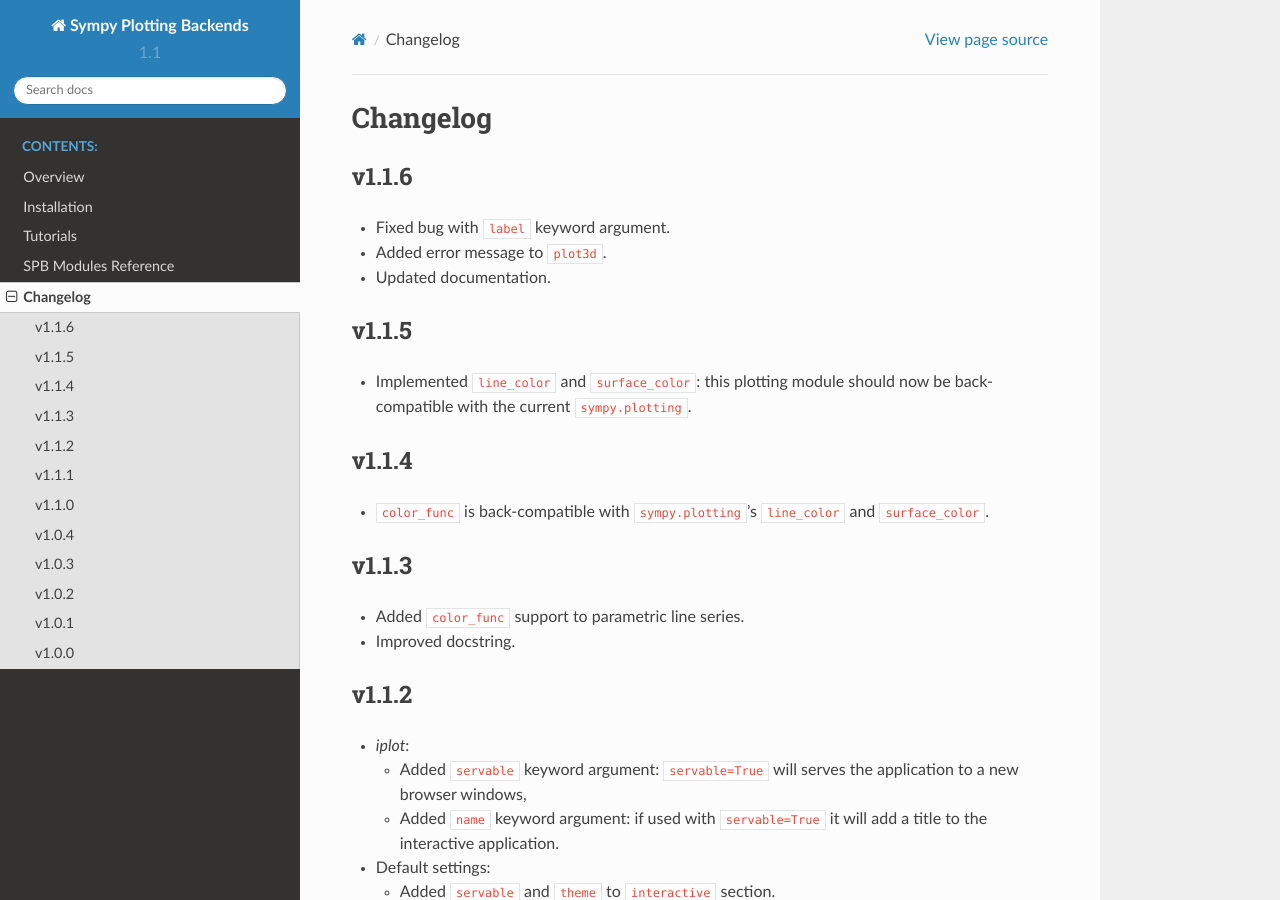
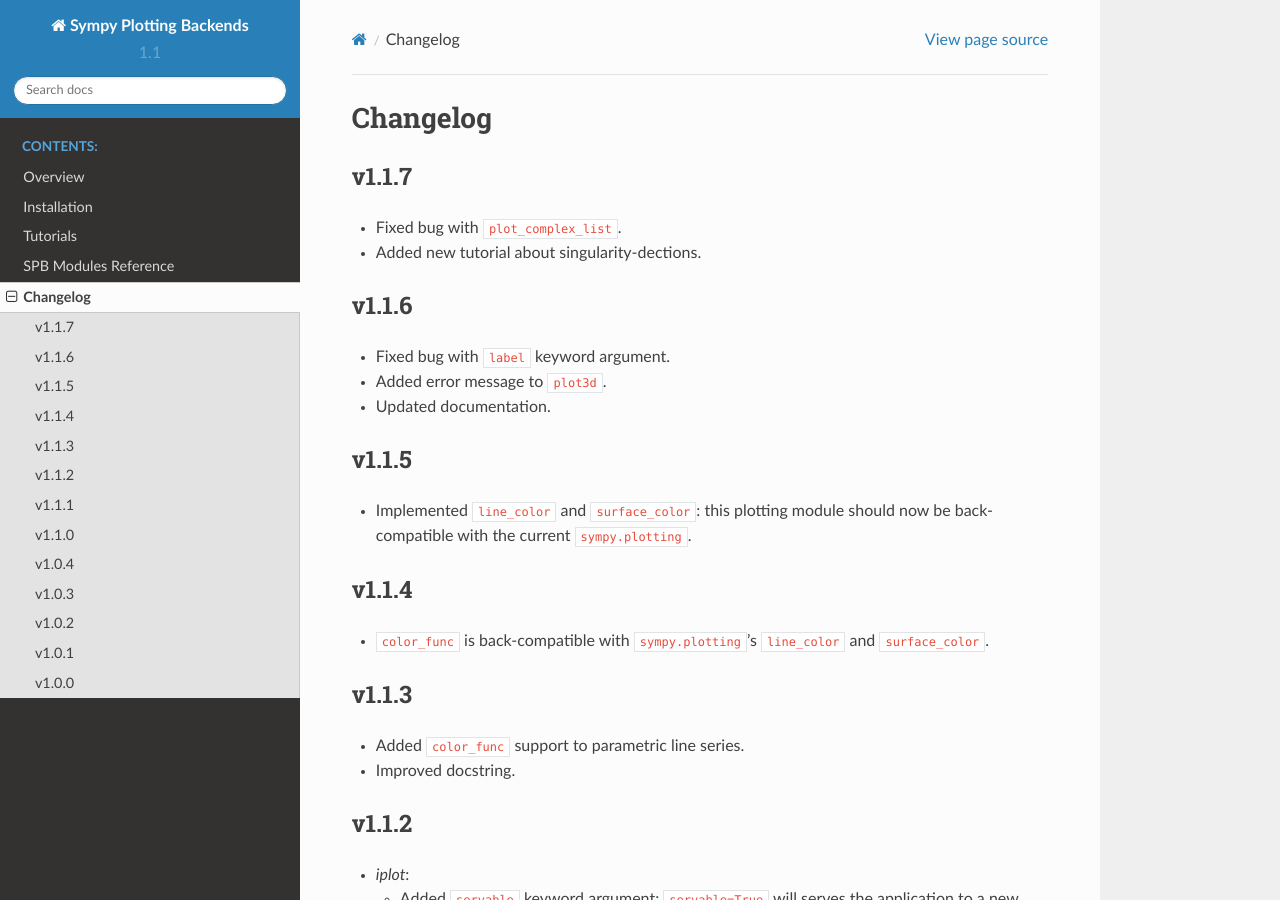
Before and after one commit to Davide-sd/sympy-plot-backends, a Sphinx documentation site: the page built from doc/source/changelog.rst, in a window 1280 px wide and 900 px high. Built offline with Sphinx 7.4.7 and the Read the Docs theme 2.0.0, drawn with Linux system fonts in a browser that asks for light colours.

Commit message:
version bump

```diff
--- a/doc/source/changelog.rst
+++ b/doc/source/changelog.rst
@@ -1,6 +1,13 @@
 ==========
  Changelog
 ==========
+
+v1.1.7
+======
+
+* Fixed bug with ``plot_complex_list``.
+* Added new tutorial about singularity-dections.
+
 
 v1.1.6
 ======
--- a/spb/_version.py
+++ b/spb/_version.py
@@ -1 +1 @@
-__version__ = "1.1.6"
+__version__ = "1.1.7"
```
